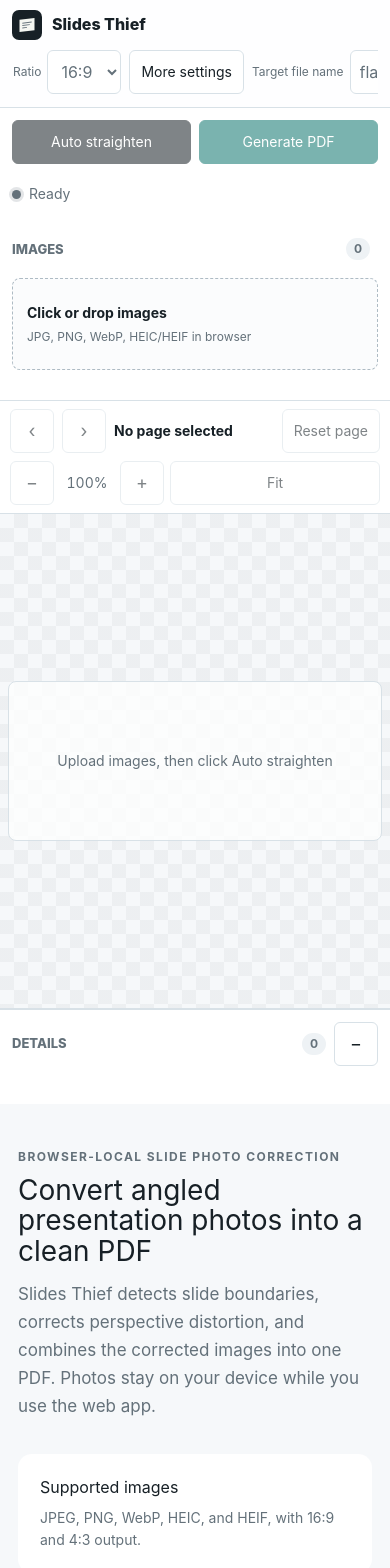
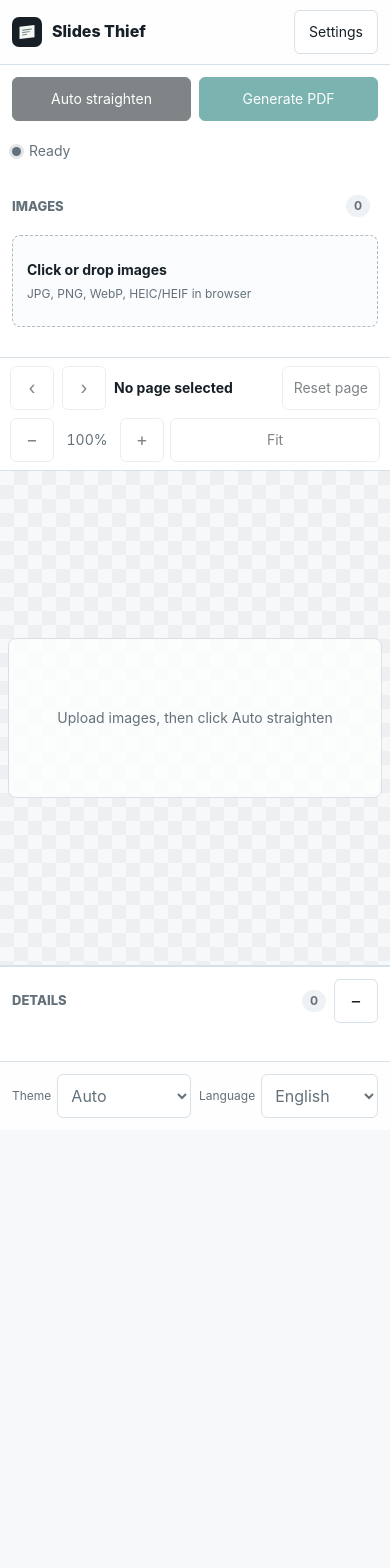
Before and after one commit to waittim/Slides-Thief, a Next.js app in the folder site/: page / in a window 390 px wide. Shown: the top 1568 px of the page. After the commit the page ends 1130 px from the top, so only its background shows below. Built offline with nearby package versions, Linux system fonts and the light colour scheme.

Commit message:
Enhance layout and styling in globals.css for improved UI consistency. Introduce new settings menu and preferences bar in SlidesThiefApp with responsive behavior. Update ProductInfo component to improve accessibility. Add tests to verify new UI elements and functionality.

```diff
--- a/site/app/ProductInfo.tsx
+++ b/site/app/ProductInfo.tsx
@@ -1,6 +1,6 @@
 export function ProductInfo() {
   return (
-    <section className="productInfo" aria-labelledby="product-info-title">
+    <section className="productInfo" aria-hidden="true" inert>
       <div>
         <p className="productInfoEyebrow">Browser-local slide photo correction</p>
         <h2 id="product-info-title">Convert angled presentation photos into a clean PDF</h2>
--- a/site/app/SlidesThiefApp.tsx
+++ b/site/app/SlidesThiefApp.tsx
@@ -1,6 +1,6 @@
 "use client";
 
-import { useCallback, useEffect, useMemo, useRef, useState } from "react";
+import { useCallback, useEffect, useLayoutEffect, useMemo, useRef, useState } from "react";
 
 interface GtagWindow extends Window {
   gtag?: (command: string, action: string, params?: Record<string, unknown>) => void;
@@ -122,6 +122,7 @@
     brandName: "Slides Thief · PPT捕手",
     ratio: "比例",
     more: "更多设置",
+    settings: "设置",
     width: "宽度",
     height: "高度",
     heightAuto: "自动",
@@ -176,6 +177,7 @@
     brandName: "Slides Thief · PPT捕手",
     ratio: "比例",
     more: "更多設定",
+    settings: "設定",
     width: "寬度",
     height: "高度",
     heightAuto: "自動",
@@ -230,6 +232,7 @@
     brandName: "Slides Thief",
     ratio: "Ratio",
     more: "More settings",
+    settings: "Settings",
     width: "Width",
     height: "Height",
     heightAuto: "Auto",
@@ -284,6 +287,7 @@
     brandName: "Slides Thief",
     ratio: "Relación",
     more: "Más ajustes",
+    settings: "Ajustes",
     width: "Ancho",
     height: "Alto",
     heightAuto: "Auto",
@@ -338,6 +342,7 @@
     brandName: "Slides Thief",
     ratio: "Format",
     more: "Réglages",
+    settings: "Réglages",
     width: "Largeur",
     height: "Hauteur",
     heightAuto: "Auto",
@@ -392,6 +397,7 @@
     brandName: "Slides Thief",
     ratio: "Format",
     more: "Mehr",
+    settings: "Einstellungen",
     width: "Breite",
     height: "Höhe",
     heightAuto: "Auto",
@@ -446,6 +452,7 @@
     brandName: "Slides Thief",
     ratio: "比率",
     more: "詳細設定",
+    settings: "設定",
     width: "幅",
     height: "高さ",
     heightAuto: "自動",
@@ -500,6 +507,7 @@
     brandName: "Slides Thief",
     ratio: "비율",
     more: "추가 설정",
+    settings: "설정",
     width: "너비",
     height: "높이",
     heightAuto: "자동",
@@ -554,6 +562,7 @@
     brandName: "Slides Thief",
     ratio: "Proporção",
     more: "Mais ajustes",
+    settings: "Ajustes",
     width: "Largura",
     height: "Altura",
     heightAuto: "Auto",
@@ -887,6 +896,8 @@
   const canvasRenderRef = useRef<CanvasRenderState | null>(null);
   const imageCacheRef = useRef<{ id: string; url: string; image: HTMLImageElement } | null>(null);
   const handleRefs = useRef<Array<HTMLButtonElement | null>>([]);
+  const settingsMenuRef = useRef<HTMLDetailsElement | null>(null);
+  const moreSettingsRef = useRef<HTMLDetailsElement | null>(null);
   const dragHandleRef = useRef<number | null>(null);
   const activePointerRef = useRef<number | null>(null);
   const dragFrameRef = useRef<number | null>(null);
@@ -1101,6 +1112,26 @@
   useEffect(() => {
     document.documentElement.dataset.theme = theme;
   }, [theme]);
+
+  useLayoutEffect(() => {
+    const settingsMenu = settingsMenuRef.current;
+    const moreSettings = moreSettingsRef.current;
+    if (!settingsMenu) return;
+
+    const media = window.matchMedia("(max-width: 720px)");
+    const sync = () => {
+      if (media.matches) {
+        settingsMenu.open = false;
+        if (moreSettings) moreSettings.open = true;
+      } else {
+        settingsMenu.open = true;
+      }
+    };
+
+    sync();
+    media.addEventListener("change", sync);
+    return () => media.removeEventListener("change", sync);
+  }, []);
 
   useEffect(() => {
     document.documentElement.lang = locale;
@@ -1635,7 +1666,19 @@
           <h1 className="brandText">{text.brandName}</h1>
         </div>
         <div className="settings">
-          <label>
+          <details
+            className="settingsMenu"
+            ref={settingsMenuRef}
+            defaultOpen
+            onToggle={(event) => {
+              if (!window.matchMedia("(max-width: 720px)").matches) {
+                event.currentTarget.open = true;
+              }
+            }}
+          >
+            <summary className="settingsMenuToggle">{text.settings}</summary>
+            <div className="settingsMenuBody">
+              <label className="ratioSetting">
                 <span>{text.ratio}</span>
                 <select
                   value={settings.ratio}
@@ -1645,7 +1688,15 @@
                   <option value="4:3">4:3</option>
                 </select>
               </label>
-          <details className="moreSettings">
+              <details
+                className="moreSettings"
+                ref={moreSettingsRef}
+                onToggle={(event) => {
+                  if (window.matchMedia("(max-width: 720px)").matches) {
+                    event.currentTarget.open = true;
+                  }
+                }}
+              >
                 <summary>{text.more}</summary>
                 <div className="morePanel">
                   <label>
@@ -1719,24 +1770,8 @@
                 <input value={pdfBaseName} onChange={(event) => setPdfBaseName(event.target.value)} type="text" />
                 <span className="fileSuffix">.pdf</span>
               </label>
-          <label className="themeSetting">
-            <span>{text.theme}</span>
-            <select value={theme} onChange={(event) => setTheme(event.target.value as ThemeValue)}>
-              <option value="auto">{text.auto}</option>
-              <option value="light">{text.light}</option>
-              <option value="dark">{text.dark}</option>
-            </select>
-          </label>
-          <label className="languageSetting">
-            <span>{text.language}</span>
-            <select value={locale} onChange={(event) => setLocale(event.target.value as LocaleValue)}>
-              {localeOptions.map((option) => (
-                <option key={option.value} value={option.value}>
-                  {option.label}
-                </option>
-              ))}
-            </select>
-          </label>
+            </div>
+          </details>
         </div>
       </header>
 
@@ -1961,6 +1996,27 @@
           </div>
         </aside>
       </main>
+
+      <footer className="prefsBar">
+        <label className="themeSetting">
+          <span>{text.theme}</span>
+          <select value={theme} onChange={(event) => setTheme(event.target.value as ThemeValue)}>
+            <option value="auto">{text.auto}</option>
+            <option value="light">{text.light}</option>
+            <option value="dark">{text.dark}</option>
+          </select>
+        </label>
+        <label className="languageSetting">
+          <span>{text.language}</span>
+          <select value={locale} onChange={(event) => setLocale(event.target.value as LocaleValue)}>
+            {localeOptions.map((option) => (
+              <option key={option.value} value={option.value}>
+                {option.label}
+              </option>
+            ))}
+          </select>
+        </label>
+      </footer>
     </div>
   );
 }
--- a/site/app/globals.css
+++ b/site/app/globals.css
@@ -206,18 +206,36 @@
   height: 100dvh;
   min-height: 0;
   display: grid;
+  grid-template-columns: minmax(0, 1fr) auto;
   grid-template-rows: auto minmax(0, 1fr);
+  grid-template-areas:
+    "topbar prefs"
+    "shell shell";
   overflow: hidden;
 }
 
 .topbar {
+  grid-area: topbar;
   min-height: 58px;
   display: grid;
   grid-template-columns: minmax(170px, 260px) minmax(0, 1fr);
   gap: 22px;
   align-items: center;
-  padding: max(10px, env(safe-area-inset-top)) max(14px, env(safe-area-inset-right)) 10px
-    max(14px, env(safe-area-inset-left));
+  padding: max(10px, env(safe-area-inset-top)) 0 10px max(14px, env(safe-area-inset-left));
+  border-bottom: 1px solid var(--line);
+  background: var(--topbar-bg);
+  position: sticky;
+  top: 0;
+  z-index: 20;
+}
+
+.prefsBar {
+  grid-area: prefs;
+  display: flex;
+  align-items: center;
+  gap: 8px;
+  min-height: 58px;
+  padding: max(10px, env(safe-area-inset-top)) max(14px, env(safe-area-inset-right)) 10px 8px;
   border-bottom: 1px solid var(--line);
   background: var(--topbar-bg);
   position: sticky;
@@ -253,21 +271,41 @@
 }
 
 .settings {
-  --settings-columns: max-content max-content 284px minmax(16px, 1fr) max-content max-content;
+  min-width: 0;
+  overflow-x: auto;
+  scrollbar-width: thin;
+}
+
+.settingsMenu {
+  display: block;
+  width: 100%;
+  min-width: 0;
+}
+
+.settingsMenuToggle {
+  display: none;
+  list-style: none;
+}
+
+.settingsMenuToggle::-webkit-details-marker {
+  display: none;
+}
+
+.settingsMenuBody {
+  --settings-columns: max-content max-content 284px minmax(16px, 1fr);
   display: grid;
   grid-template-columns: var(--settings-columns);
   gap: 8px;
   align-items: center;
   min-width: 0;
-  overflow-x: auto;
-  scrollbar-width: thin;
 }
 
 .settings:has(.moreSettings[open]) {
   overflow: visible;
 }
 
-.settings label {
+.settings label,
+.prefsBar label {
   display: flex;
   align-items: center;
   gap: 6px;
@@ -275,19 +313,22 @@
   min-width: 0;
 }
 
-.settings label:not(.checks) > span {
+.settings label:not(.checks) > span,
+.prefsBar label > span {
   flex: 0 0 auto;
 }
 
 .settings label:not(.checks) > select,
 .settings label:not(.checks) > input[type="number"],
-.settings label:not(.checks) > input[type="text"] {
+.settings label:not(.checks) > input[type="text"],
+.prefsBar label > select {
   flex: 1 1 auto;
   width: 100%;
   min-width: 0;
 }
 
-.settings label:not(.checks) > select {
+.settings label:not(.checks) > select,
+.prefsBar label > select {
   flex: 0 0 auto;
   min-width: 74px;
   width: auto;
@@ -310,14 +351,6 @@
 
 .languageSetting select {
   max-width: 142px;
-}
-
-.themeSetting {
-  grid-column: 5;
-}
-
-.languageSetting {
-  grid-column: 6;
 }
 
 .moreSettings {
@@ -378,6 +411,7 @@
 }
 
 .shell {
+  grid-area: shell;
   min-height: 0;
   display: grid;
   grid-template-columns: 280px minmax(0, 1fr) 320px;
@@ -871,7 +905,7 @@
     max-height: none;
   }
 
-  .settings {
+  .settingsMenuBody {
     grid-template-columns: var(--settings-columns);
   }
 
@@ -902,12 +936,42 @@
     height: auto;
     min-height: 100dvh;
     overflow: visible;
-    grid-template-rows: auto auto;
+    grid-template-columns: 1fr;
+    grid-template-rows: auto auto auto;
+    grid-template-areas:
+      "topbar"
+      "shell"
+      "prefs";
   }
 
   .topbar {
     position: relative;
     top: auto;
+  }
+
+  .prefsBar {
+    min-height: 0;
+    display: grid;
+    grid-template-columns: minmax(0, 1fr) minmax(0, 1fr);
+    gap: 8px;
+    align-items: center;
+    padding: 12px max(12px, env(safe-area-inset-right)) max(12px, env(safe-area-inset-bottom))
+      max(12px, env(safe-area-inset-left));
+    border-bottom: 0;
+    border-top: 1px solid var(--line);
+    position: relative;
+    top: auto;
+  }
+
+  .prefsBar label {
+    width: 100%;
+  }
+
+  .prefsBar label > select {
+    flex: 1 1 auto;
+    width: 100%;
+    min-width: 0;
+    max-width: none;
   }
 
   .shell,
@@ -968,7 +1032,7 @@
     grid-template-rows: auto auto;
     overflow: visible;
     padding-inline: max(12px, env(safe-area-inset-left)) max(12px, env(safe-area-inset-right));
-    padding-bottom: max(12px, env(safe-area-inset-bottom));
+    padding-bottom: 12px;
   }
 
   .inspectorBody {
@@ -978,58 +1042,104 @@
 
 @media (max-width: 720px) {
   .topbar {
-    grid-template-columns: 1fr;
-    align-items: start;
-    gap: 9px;
+    grid-template-columns: minmax(0, 1fr) auto;
+    align-items: center;
+    gap: 12px;
     padding-inline: max(12px, env(safe-area-inset-left)) max(12px, env(safe-area-inset-right));
   }
 
   .settings {
-    --settings-columns: none;
-    width: 100%;
-    display: flex;
-    gap: 8px;
-    overflow-x: auto;
-    overflow-y: hidden;
-    padding: 1px 1px 3px;
-    scrollbar-width: none;
-    overscroll-behavior-x: contain;
-    -webkit-overflow-scrolling: touch;
+    width: auto;
+    overflow: visible;
+    padding: 0;
   }
 
-  .settings::-webkit-scrollbar {
+  .settingsMenu {
+    display: block;
+    position: relative;
+    width: auto;
+    justify-self: end;
+  }
+
+  .settingsMenuToggle {
+    display: inline-flex;
+    align-items: center;
+    justify-content: center;
+    height: 44px;
+    min-height: 44px;
+    padding: 0 14px;
+    border: 1px solid var(--line);
+    border-radius: 6px;
+    background: var(--control-bg);
+    cursor: pointer;
+    -webkit-tap-highlight-color: transparent;
+  }
+
+  .settingsMenuToggle:hover {
+    border-color: var(--control-hover);
+  }
+
+  .settingsMenuBody {
+    --settings-columns: none;
+    display: none;
+    position: absolute;
+    top: calc(100% + 8px);
+    right: 0;
+    z-index: 60;
+    width: min(320px, calc(100vw - 24px));
+    gap: 10px;
+    padding: 12px;
+    border: 1px solid var(--line);
+    border-radius: 8px;
+    background: var(--panel);
+    box-shadow: var(--shadow);
+  }
+
+  .settingsMenu[open] > .settingsMenuBody {
+    display: grid;
+    max-height: calc(100dvh - env(safe-area-inset-top) - env(safe-area-inset-bottom) - 80px);
+    overflow: auto;
+  }
+
+  .settingsMenuBody > .ratioSetting,
+  .settingsMenuBody > .pdfNameSetting {
+    display: grid;
+    grid-template-columns: 82px minmax(0, 1fr);
+    align-items: center;
+    gap: 8px;
+    height: auto;
+    min-height: 44px;
+  }
+
+  .settingsMenuBody > .pdfNameSetting {
+    grid-template-columns: 82px minmax(0, 1fr) auto;
+  }
+
+  .settingsMenuBody > .ratioSetting > select,
+  .settingsMenuBody > .pdfNameSetting > input[type="text"] {
+    flex: none;
+    width: 100%;
+    min-width: 0;
+  }
+
+  .moreSettings > summary {
     display: none;
   }
 
-  .settings:has(.moreSettings[open]) {
-    overflow-x: auto;
-    overflow-y: hidden;
-  }
-
-  .settings > label,
-  .settings > details {
-    flex: 0 0 auto;
-  }
-
-  .settings .pdfNameSetting {
-    width: min(250px, 76vw);
-  }
-
-  .themeSetting,
-  .languageSetting {
-    grid-column: auto;
-  }
-
   .morePanel {
-    position: fixed;
-    top: calc(env(safe-area-inset-top) + 108px);
-    right: max(12px, env(safe-area-inset-right));
-    bottom: auto;
-    left: max(12px, env(safe-area-inset-left));
+    position: static;
+    top: auto;
+    right: auto;
+    left: auto;
     width: auto;
     min-width: 0;
-    max-height: calc(100dvh - env(safe-area-inset-top) - env(safe-area-inset-bottom) - 120px);
-    overflow: auto;
+    max-height: none;
+    padding: 0;
+    border: 0;
+    border-radius: 0;
+    background: transparent;
+    box-shadow: none;
+    overflow: visible;
   }
 
   .reviewBar {
@@ -1098,7 +1208,8 @@
     font-size: 16px;
   }
 
-  .settings label {
+  .settings label,
+  .prefsBar label {
     height: 44px;
   }
 
@@ -1123,55 +1234,17 @@
   }
 }
 
+/* Keep product copy in the DOM for SEO/SSR, but hide it from the UI and assistive tech. */
 .productInfo {
-  max-width: 1120px;
-  margin: 0 auto;
-  padding: 64px 28px 72px;
-  color: var(--text);
+  position: absolute;
+  width: 1px;
+  height: 1px;
+  padding: 0;
+  margin: -1px;
+  overflow: hidden;
+  clip: rect(0, 0, 0, 0);
+  clip-path: inset(50%);
+  white-space: nowrap;
+  border: 0;
+  pointer-events: none;
 }
-
-.productInfoEyebrow {
-  margin: 0 0 10px;
-  color: var(--muted);
-  font-size: 12px;
-  font-weight: 700;
-  letter-spacing: .12em;
-  text-transform: uppercase;
-}
-
-.productInfo h2 {
-  max-width: 760px;
-  margin: 0 0 14px;
-  font-size: clamp(28px, 4vw, 46px);
-  line-height: 1.08;
-}
-
-.productInfo > div > p:last-child {
-  max-width: 760px;
-  color: var(--muted);
-  font-size: 17px;
-  line-height: 1.65;
-}
-
-.productInfoGrid {
-  display: grid;
-  grid-template-columns: repeat(2, minmax(0, 1fr));
-  gap: 18px;
-  margin-top: 34px;
-}
-
-.productInfoGrid article {
-  padding: 22px;
-  border: 1px solid var(--border);
-  border-radius: 14px;
-  background: var(--panel);
-}
-
-.productInfoGrid h3 { margin: 0 0 8px; font-size: 16px; }
-.productInfoGrid p { margin: 0; color: var(--muted); line-height: 1.55; }
-.productInfoGrid a { color: inherit; font-weight: 700; }
-
-@media (max-width: 720px) {
-  .productInfo { padding: 44px 18px 56px; }
-  .productInfoGrid { grid-template-columns: 1fr; }
-}
```
Also changed, not shown: 1 other file (tests, documents, lock files or other folders). Lines whose indentation alone changed are shown as unchanged.
